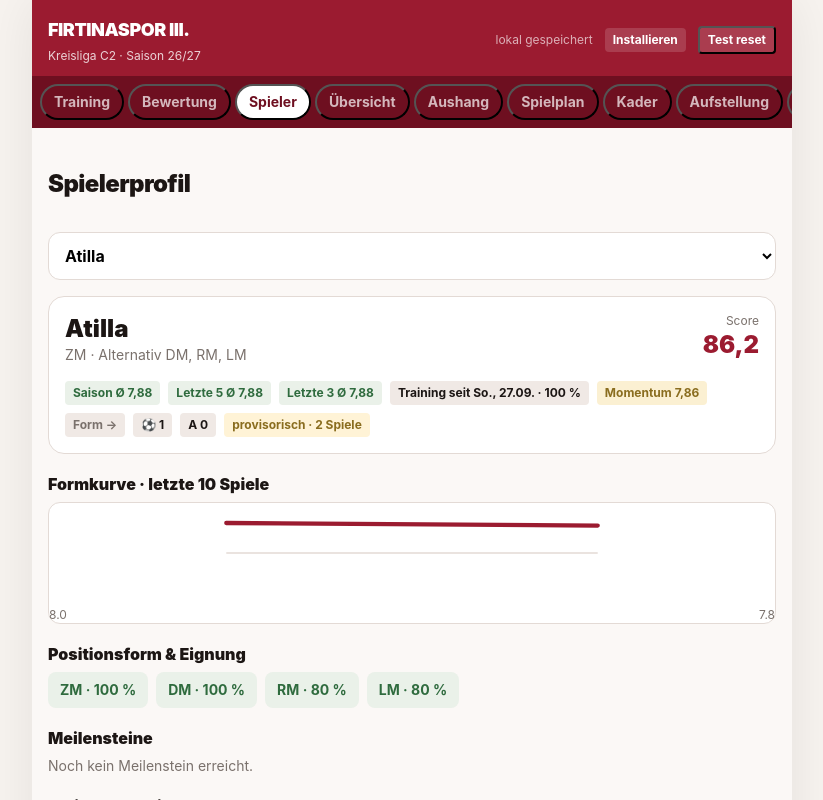
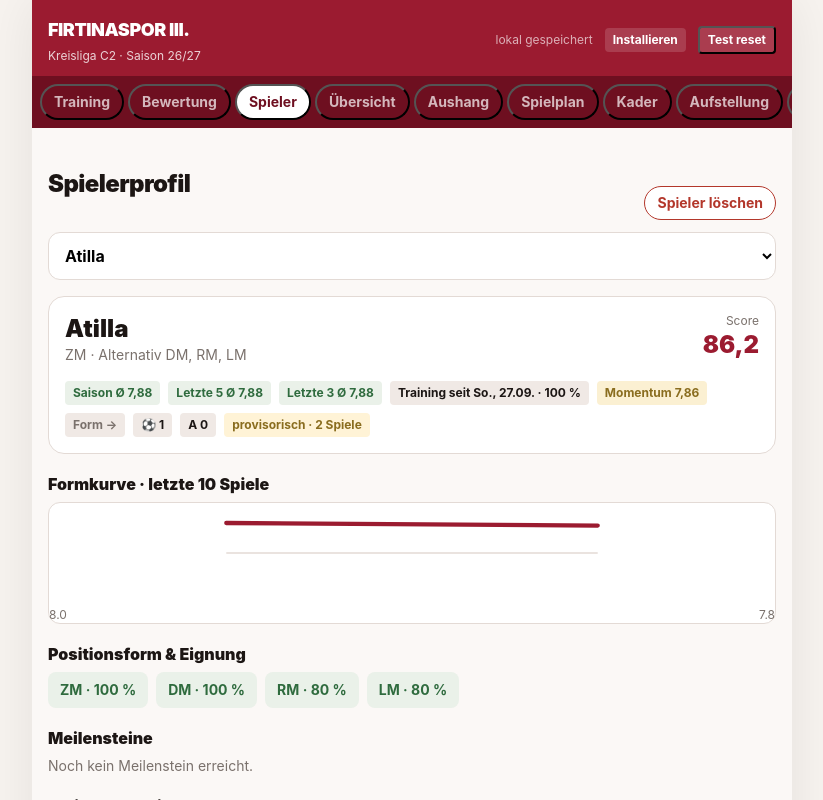
Before and after one commit to haqqapp/firtinaspor-v5-test, a React (Vite) app: page / in a window 1280 px wide. Both pictures are taken after a click on the button "Spieler". Shown: the top 800 px of the page, without its empty margins (228-1051 px from the left). Built offline with nearby package versions, Linux system fonts and the light colour scheme.

Commit message:
Add files via upload

```diff
--- a/src/App.jsx
+++ b/src/App.jsx
@@ -1381,7 +1381,7 @@ function SlotWahl({ slot, werte, belegt, aktuell, onWahl, onZu }) {
 
 
 /* ---------------------------------------------------------------- Spielerprofile / Analyse */
-function Spielerprofile({ d, berechnet }) {
+function Spielerprofile({ d, save, berechnet }) {
   const [name, setName] = useState(berechnet.rang[0]?.name || d.spieler[0]?.name);
   const w = berechnet.werte.find((x)=>x.name===name) || berechnet.werte[0];
   if (!w) return null;
@@ -1389,7 +1389,10 @@ function Spielerprofile({ d, berechnet }) {
   const kurve=(w.werte||[]).slice(-10);
   const entries = d.spiele.map(sp=>({sp, trainer:trainerEintraege(d,sp.nr,w.name), avg:spielNote(d,sp.nr,w.name)})).filter(x=>x.avg!=null).slice(-8).reverse();
   return <div className="pb-24">
-    <Kopf titel="Spielerprofil" />
+    <Kopf titel="Spielerprofil" rechts={<button onClick={() => {
+      const selected = d.spieler.find(s => s.name === w.name);
+      if (selected) spielerLoeschen(d, save, selected);
+    }} className="text-sm font-bold px-3 py-1.5 rounded-full" style={{background:'#fff',color:C.warn,border:`1px solid ${C.warn}`}}>Spieler löschen</button>} />
     <div className="px-4 pb-4">
       <select value={w.name} onChange={e=>setName(e.target.value)} className="w-full rounded-xl px-3 py-3 font-bold" style={{border:`1px solid ${C.linie}`,background:'#fff'}}>
         {[...d.spieler].sort((a,b)=>a.name.localeCompare(b.name,'de')).map(s=><option key={s.name}>{s.name}</option>)}
@@ -1516,12 +1519,7 @@ function VerlaufExport({ d, save, berechnet }) {
   return <div className="pb-24"><Kopf titel="Verlauf & Export" rechts={<div className="flex gap-2"><label className="text-sm font-bold px-3 py-1.5 rounded-full cursor-pointer" style={{background:'#fff',color:C.rot,border:`1px solid ${C.rot}`}}>Import<input type="file" accept=".xls,.csv,text/csv,application/vnd.ms-excel" className="hidden" onChange={(e)=>{excelImport(e.target.files?.[0]);e.target.value=''}}/></label><button onClick={excelExport} className="text-sm font-bold px-3 py-1.5 rounded-full" style={{background:C.rot,color:'#fff'}}>Excel Export</button></div>}/><div className="px-4 pb-3 text-sm" style={{color:C.grau}}>Export: Excel-Datei. Import: der Export dieser App (.xls) oder CSV. Positionen, Positionsstärken und Spielbewertungen werden übernommen.</div><div style={{borderTop:`1px solid ${C.linie}`}}>{(d.aenderungen||[]).length?(d.aenderungen||[]).map(x=><div key={x.id} className="px-4 py-3" style={{borderBottom:`1px solid ${C.linie}`}}><div className="font-bold">{x.aktion}</div><div className="text-xs mt-1" style={{color:C.grau}}>{x.trainer} · {new Date(x.zeit).toLocaleString('de-DE')}</div></div>):<div className="p-4 text-sm" style={{color:C.grau}}>Der Verlauf beginnt mit Änderungen ab Version 2.</div>}</div></div>;
 }
 
-/* ---------------------------------------------------------------- Positionen */
-function Positionen({ d, save }) {
-  const upd = (name, feld, wert) =>
-    save({ ...d, spieler: d.spieler.map((s) => (s.name === name ? { ...s, [feld]: wert } : s)) });
-
-  const spielerLoeschen = (spieler) => {
+function spielerLoeschen(d, save, spieler) {
     const name = spieler.name;
     const bewertungen = d.spiele.filter(sp => d.noten?.["g" + sp.nr]?.[name] != null || d.trainerNoten?.["g" + sp.nr]?.[name] != null).length;
     if (!window.confirm(`${name} endgültig aus dem Kader löschen?\nAlle zugehörigen Anwesenheiten, Spielbewertungen, Tore und Assists werden ebenfalls entfernt.${bewertungen ? `\nSpielbewertungen in ${bewertungen} Spielen sind betroffen.` : ""}\nAlternativ kannst du den Spieler auf inaktiv setzen, um die Historie zu behalten.\nDiese Löschung kann nicht rückgängig gemacht werden.`)) return;
@@ -1546,7 +1544,14 @@ function Positionen({ d, save }) {
       spielberichte,
       elf,
     }, `Spieler ${name} endgültig gelöscht`);
-  };
+  }
+
+/* ---------------------------------------------------------------- Positionen */
+function Positionen({ d, save }) {
+  const upd = (name, feld, wert) =>
+    save({ ...d, spieler: d.spieler.map((s) => (s.name === name ? { ...s, [feld]: wert } : s)) });
+
+
 
   const neuerSpieler = () => {
     const name = prompt("Name des Spielers");
@@ -1573,7 +1578,7 @@ function Positionen({ d, save }) {
           <div key={s.name} className="px-4 py-3" style={{ borderBottom: `1px solid ${C.linie}` }}>
             <div className="flex items-center gap-2 mb-2">
               <div className="font-bold flex-1">{s.name}</div>
-              <button onClick={() => spielerLoeschen(s)} className="text-xs font-bold px-2 py-1 rounded" style={{color:C.warn,border:`1px solid ${C.warn}`}}>Löschen</button>
+              <button onClick={() => spielerLoeschen(d, save, s)} className="text-xs font-bold px-2 py-1 rounded" style={{color:C.warn,border:`1px solid ${C.warn}`}}>Löschen</button>
               <button onClick={()=>upd(s.name,"aktiv",s.aktiv===false)} className="text-xs font-bold px-2 py-1 rounded" style={{background:s.aktiv===false?'#FAE3E0':C.rasenHell,color:s.aktiv===false?C.warn:C.rasen}}>{s.aktiv===false?'inaktiv':'aktiv'}</button>
             </div>
             <div className="grid grid-cols-2 gap-2 mb-3">
```
